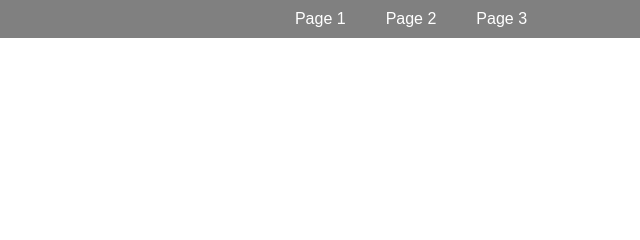
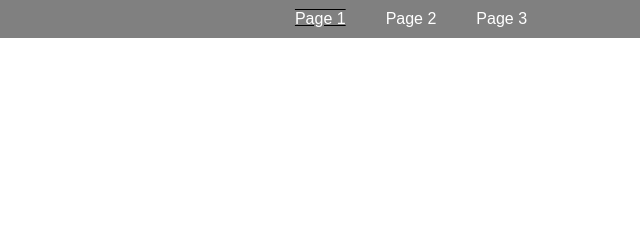
Before and after one commit to jbradlim08/webdev_lab8, a plain HTML site: page index.html in a window 1280 px wide. Shown: the top 240 px of the page, 229-869 px from the left. Drawn offline with Linux system fonts and the light colour scheme.

Commit message:
Update style.css

```diff
--- a/css/style.css
+++ b/css/style.css
@@ -40,6 +40,10 @@ body{
     background-color: #000;
 }
 
+#onpage {
+    text-decoration: underline overline;
+}
+
 #sidebar {
     position: fixed;
     right: 0;
```
